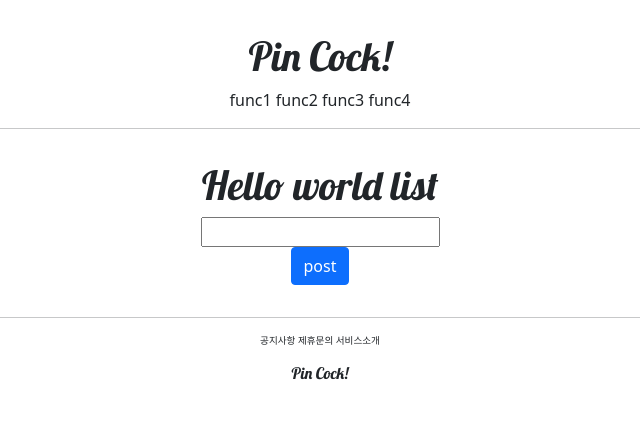
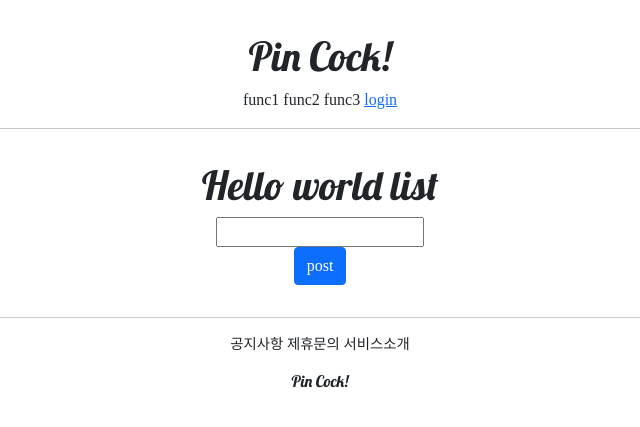
Before and after one commit to hkjoker23/PinCock, a Django app: page /account/helloworld/ in a window 1280 px wide. Shown: the top 427 px of the page, without its empty margins (320-960 px from the left). Run offline with Django 3.2, Linux system fonts and the light colour scheme; some libraries are stand-ins or nearby versions; some web fonts are replaced.

Commit message:
Login, Logout, View info function_create message for your changes. Lines starting

```diff
--- a/accountapp/urls.py
+++ b/accountapp/urls.py
@@ -1,9 +1,16 @@
 from django.contrib import admin
 from django.urls import path
-from accountapp.views import hello_world
+from accountapp.views import AccountCreateView, AccountDetailView, hello_world
+from django.contrib.auth.views import LoginView, LogoutView
 
 app_name = "accountapp"
 
 urlpatterns = [
     path('helloworld/', hello_world, name="hello_world"),
+
+    path('login/', LoginView.as_view(template_name='accountapp/login.html'), name="login"),
+    path('logout/', LogoutView.as_view(), name="logout"),
+
+    path('create/', AccountCreateView.as_view(), name="create"),
+    path('detail/<int:pk>', AccountDetailView.as_view(), name="detail"),
 ]
--- a/accountapp/views.py
+++ b/accountapp/views.py
@@ -1,11 +1,14 @@
 from django import http
+from django.contrib.auth.forms import UserCreationForm
+from django.contrib.auth.models import User
 from django.shortcuts import render
-from django.urls import reverse
 from django.http import HttpResponse, HttpResponseRedirect
-from accountapp.models import HelloWorld
 
 # Create your views here.
-
+from django.views.generic import CreateView
+from django.urls import reverse, reverse_lazy
+from django.views.generic.detail import DetailView
+from accountapp.models import HelloWorld
 
 def hello_world(request):
     if request.method == "POST":
@@ -19,3 +22,14 @@ def hello_world(request):
     else:
         hello_world_list = HelloWorld.objects.all()
         return render(request, 'accountapp/hello_world.html', context={"hello_world_list": hello_world_list})
+
+class AccountCreateView(CreateView):
+    model = User
+    form_class = UserCreationForm
+    success_url = reverse_lazy('accountapp:hello_world')
+    template_name = 'accountapp/create.html'
+
+class AccountDetailView(DetailView):
+    model = User
+    context_object_name = 'target_user'
+    template_name = 'accountapp/detail.html'
--- a/pincock/settings.py
+++ b/pincock/settings.py
@@ -12,6 +12,7 @@ https://docs.djangoproject.com/en/3.1/ref/settings/
 
 from pathlib import Path
 import os
+from django.urls.base import reverse_lazy
 import environ
 env = environ.Env(
     # set casting, default value
@@ -46,6 +47,7 @@ INSTALLED_APPS = [
     'django.contrib.sessions',
     'django.contrib.messages',
     'django.contrib.staticfiles',
+    'bootstrap4',
     'accountapp',
 ]
 
@@ -134,3 +136,6 @@ STATIC_ROOT = os.path.join(BASE_DIR, "staticfiles")
 STATICFILES_DIRS = [
     BASE_DIR / "static",
 ]
+
+LOGIN_REDIRECT_URL = reverse_lazy('accountapp:hello_world')
+LOGOUT_REDIRECT_URL = reverse_lazy('accountapp:login')
--- a/static/base.css
+++ b/static/base.css
@@ -3,7 +3,7 @@
 }
 
 .pincock_footer_button {
-  font-size: 0.6rem;
+  font-size: 0.9rem;
 }
 
 .pincock_footer {
--- a/templates/base.html
+++ b/templates/base.html
@@ -1,7 +1,7 @@
 <!DOCTYPE html>
 <html lang="ko">
     {% include 'head.html'%}
-    <body>
+    <body style="font-family: 'NanumSquareR';">
 
         {% include 'header.html'%}
 
--- a/templates/head.html
+++ b/templates/head.html
@@ -12,4 +12,28 @@
 
     <!-- Default Css Link -->
     <link rel="stylesheet" type="text/css" href="{% static 'base.css' %}">
+
+    <style>
+        @font-face {
+            font-family: NanumSquareR;
+            src: url(NanumSquareR),
+            url("{% static 'font/NanumSquareR.ttf' %}") format("opentype");
+        }
+        @font-face {
+            font-family: NanumSquareB;
+            src: url(NanumSquareB),
+            url("{% static 'font/NanumSquareB.ttf' %}") format("opentype");
+        }
+        @font-face {
+            font-family: NanumSquareEB;
+            src: url(NanumSquareEB),
+            url("{% static 'font/NanumSquareEB.ttf' %}") format("opentype");
+        }
+        @font-face {
+            font-family: NanumSquareL;
+            src: url(NanumSquareL),
+            url("{% static 'font/NanumSquareL.ttf' %}") format("opentype");
+        }
+
+    </style>
 </head>
--- a/templates/header.html
+++ b/templates/header.html
@@ -4,7 +4,18 @@
         <span>func1</span>
         <span>func2</span>
         <span>func3</span>
-        <span>func4</span>
+        {% if not user.is_authenticated %}
+        <a href="{% url 'accountapp:login' %}?next={{ request.path }}">
+            <span>login</span>
+        </a>
+        {% else %}
+        <a href="{% url 'accountapp:detail' pk=user.pk%}">
+            <span>MyPage</span>
+        </a>
+        <a href="{% url 'accountapp:logout' %}?next={{ request.path }}">
+            <span>logout</span>
+        </a>
+        {% endif%}
     </div>
 
 </div>
```
Also changed, not shown: accountapp/templates/accountapp/create.html (added, +17 -0 lines), accountapp/templates/accountapp/detail.html (added, +16 -0 lines), accountapp/templates/accountapp/login.html (added, +20 -0 lines), requirements.txt (deleted, +0 -12 lines), static/fonts/NanumSquareB.otf (added), static/fonts/NanumSquareEB.otf (added), static/fonts/NanumSquareL.otf (added), static/fonts/NanumSquareOTF_acB.otf (added), static/fonts/NanumSquareOTF_acEB.otf (added), static/fonts/NanumSquareOTF_acL.otf (added), static/fonts/NanumSquareOTF_acR.otf (added), static/fonts/NanumSquareR.otf (added).
